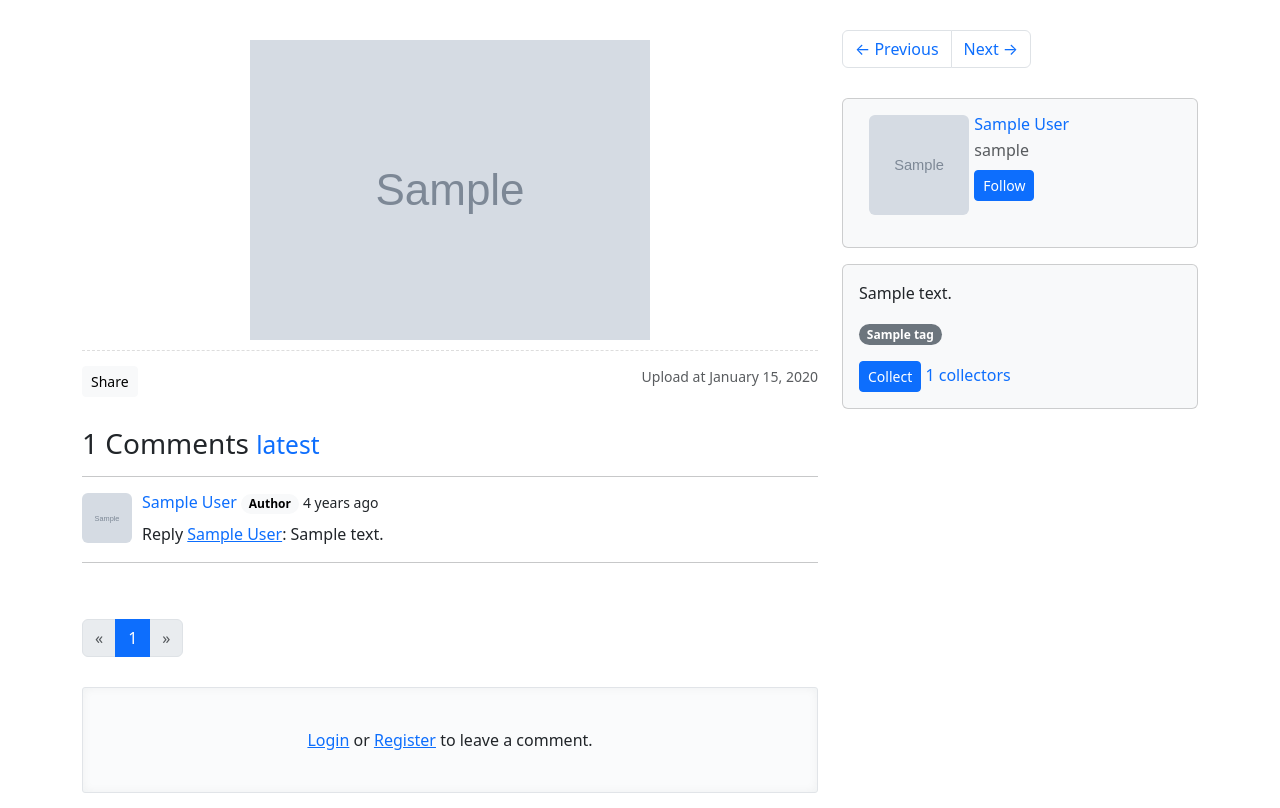
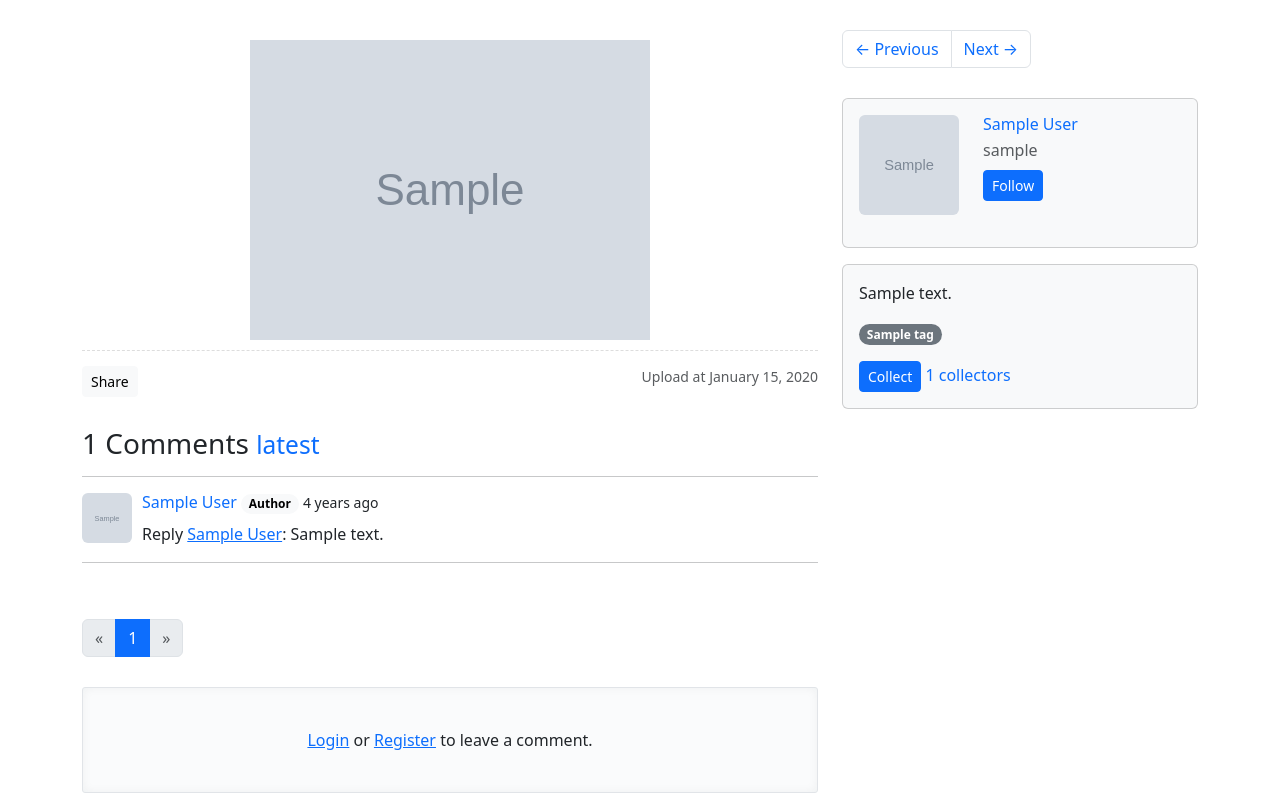
Before and after one commit to greyli/moments, a Flask app: page /photo/1 in a window 1280 px wide. Shown: the part 59-867 px from the top of the page. Run offline with Flask 3, Linux system fonts and the light colour scheme; tables that the repository leaves empty hold one stand-in row (values such as "Sample post"); grey boxes marked "Sample" are stand-in pictures; parts of the project's set-up code (start-up, migrations or seed data) failed here and were passed over; some libraries are stand-ins or nearby versions.

Commit message:
Improve UI in multiple pages

```diff
--- a/moments/templates/errors/400.html
+++ b/moments/templates/errors/400.html
@@ -3,9 +3,9 @@
 {% block title %}400 Error{% endblock %}
 
 {% block content %}
-<div class="row justify-content-md-center">
-  <div class="card w-50 bg-light">
-    <img class="card-img-top img-fluid" src="{{ url_for('static', filename='images/error.jpg') }}">
+<div class="d-flex justify-content-center align-items-center">
+  <div class="card w-50 bg-light mt-5 mb-5">
+    <img class="card-img-top" src="{{ url_for('static', filename='images/error.jpg') }}">
     <div class="card-body">
       <h5 class="card-title">400 Error</h5>
       <p class="card-text">{{ description|default('Bad Request') }}</p>
--- a/moments/templates/errors/403.html
+++ b/moments/templates/errors/403.html
@@ -3,9 +3,9 @@
 {% block title %}403 Error{% endblock %}
 
 {% block content %}
-<div class="row justify-content-md-center">
-  <div class="card w-50 bg-light">
-    <img class="card-img-top img-fluid" src="{{ url_for('static', filename='images/error.jpg') }}">
+<div class="d-flex justify-content-center align-items-center">
+  <div class="card w-50 bg-light mt-5 mb-5">
+    <img class="card-img-top" src="{{ url_for('static', filename='images/error.jpg') }}">
     <div class="card-body">
       <h5 class="card-title">403 Error</h5>
       <p class="card-text">Forbidden</p>
--- a/moments/templates/errors/404.html
+++ b/moments/templates/errors/404.html
@@ -3,9 +3,9 @@
 {% block title %}404 Error{% endblock %}
 
 {% block content %}
-<div class="row justify-content-md-center">
-  <div class="card w-50 bg-light">
-    <img class="card-img-top img-fluid" src="{{ url_for('static', filename='images/error.jpg') }}">
+<div class="d-flex justify-content-center align-items-center">
+  <div class="card w-50 bg-light mt-5 mb-5">
+    <img class="card-img-top" src="{{ url_for('static', filename='images/error.jpg') }}">
     <div class="card-body">
       <h5 class="card-title">404 Error</h5>
       <p class="card-text">Page Not Found</p>
--- a/moments/templates/errors/413.html
+++ b/moments/templates/errors/413.html
@@ -3,9 +3,9 @@
 {% block title %}413 Error{% endblock %}
 
 {% block content %}
-<div class="row justify-content-md-center">
-  <div class="card w-50 bg-light">
-    <img class="card-img-top img-fluid" src="{{ url_for('static', filename='images/error.jpg') }}">
+<div class="d-flex justify-content-center align-items-center">
+  <div class="card w-50 bg-light mt-5 mb-5">
+    <img class="card-img-top" src="{{ url_for('static', filename='images/error.jpg') }}">
     <div class="card-body">
       <h5 class="card-title">413 Error</h5>
       <p class="card-text">Request Entity Too Large</p>
--- a/moments/templates/errors/500.html
+++ b/moments/templates/errors/500.html
@@ -3,9 +3,9 @@
 {% block title %}500 Error{% endblock %}
 
 {% block content %}
-<div class="row justify-content-md-center">
-  <div class="card w-50 bg-light">
-    <img class="card-img-top img-fluid" src="{{ url_for('static', filename='images/error.jpg') }}">
+<div class="d-flex justify-content-center align-items-center">
+  <div class="card w-50 bg-light mt-5 mb-5">
+    <img class="card-img-top" src="{{ url_for('static', filename='images/error.jpg') }}">
     <div class="card-body">
       <h5 class="card-title">500 Error</h5>
       <p class="card-text">Internal Server Error</p>
--- a/moments/templates/main/_photo_sidebar.html
+++ b/moments/templates/main/_photo_sidebar.html
@@ -12,15 +12,15 @@
 </nav>
 <div class="card bg-light mb-3 sidebar-card">
   <div class="card-body">
-    <div class="row">
-      <div class="col-md-4 me-0">
+    <div class="row row-cols-auto">
+      <div class="col">
         <a href="{{ url_for('user.index', username=photo.author.username) }}">
-          <img class="sidebar-avatar rounded avatar-m"
+          <img class="rounded avatar-m"
             src="{{ url_for('main.get_avatar', filename=photo.author.avatar_m) }}">
         </a>
       </div>
 
-      <div class="col-md-8 ms-0">
+      <div class="col]">
         <h6 class="card-title">
           <a class="text-decoration-none" href="{{ url_for('user.index', username=photo.author.username) }}">{{ photo.author.name }}</a>
         </h6>
--- a/moments/templates/main/index.html
+++ b/moments/templates/main/index.html
@@ -7,7 +7,7 @@
 {% block content %}
 {% if current_user.is_authenticated %}
 <div class="row justify-content-md-center">
-  <div class="col-md-8">
+  <div class="col-lg-8">
     {% if photos %}
     {% for photo in photos %}
     <div class="card mb-3 bg-light">
@@ -72,7 +72,7 @@
     </div>
     {% endif %}
   </div>
-  <div class="col-md-3">
+  <div class="col-lg-3">
     {% include 'main/_sidebar.html' %}
   </div>
 </div>
--- a/moments/templates/main/photo.html
+++ b/moments/templates/main/photo.html
@@ -6,7 +6,7 @@
 
 {% block content %}
 <div class="row">
-  <div class="col-md-8">
+  <div class="col-lg-8">
     <div class="photo">
       <a href="{{ url_for('.get_image', filename=photo.filename) }}" target="_blank">
         <img class="img-fluid" src="{{ url_for('.get_image', filename=photo.filename_m) }}">
@@ -29,7 +29,7 @@
     </p>
     {% include 'main/_comment.html' %}
   </div>
-  <div class="col-md-4">
+  <div class="col-lg-4">
     {% include 'main/_photo_sidebar.html' %}
   </div>
 </div>
```
Also changed, not shown: moments/templates/main/_sidebar.html (+5 -5 lines), moments/templates/user/_header.html (+4 -4 lines).
